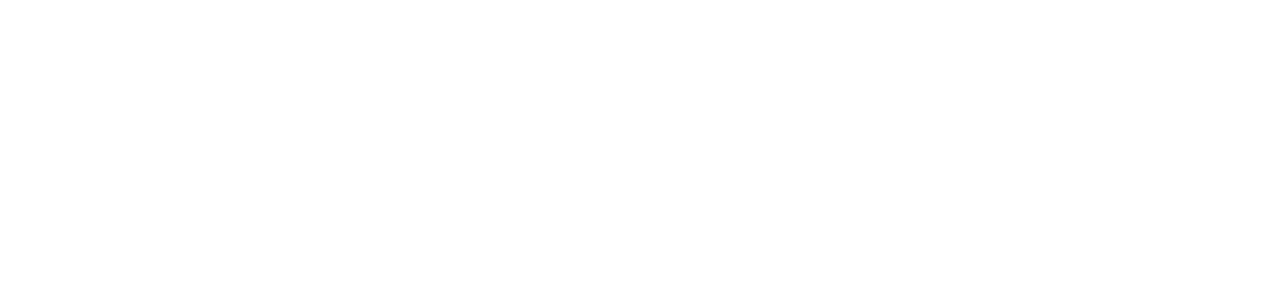
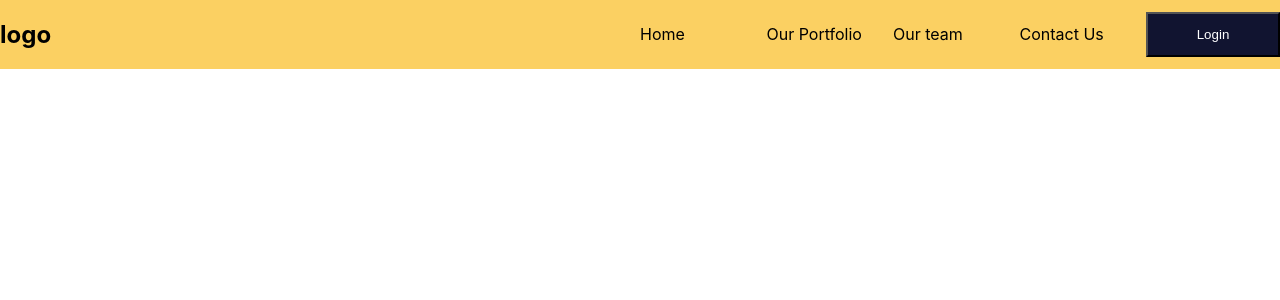
Before and after one commit to bellicose77/creative-agency, a React (Create React App) app in the folder frontend/: page / in a window 1280 px wide. Shown: the top 300 px of the page. Built offline with nearby package versions, Linux system fonts and the light colour scheme.

Commit message:
navigation bar

```diff
--- a/frontend/src/components/Navbar/Navbar.css
+++ b/frontend/src/components/Navbar/Navbar.css
@@ -1,4 +1,19 @@
-.NavContainer{
+.navContainer{
+    background-color: #FBD062;
+}
+.navWrapper{
     display: grid;
     grid-template-columns: 1fr 1fr;
 }
+.nItem{
+    display: grid;
+    grid-template-columns: 1fr 1fr 1fr 1fr 1fr;
+    justify-content: center;
+    align-items: center;
+}
+.lButton{
+    background-color: #111430;
+    width: 134px;
+    height: 45px;
+    color: #FFFFFF;
+}
--- a/frontend/src/components/Navbar/Navbar.js
+++ b/frontend/src/components/Navbar/Navbar.js
@@ -6,11 +6,16 @@
         <div className='navContainer'>
           <div className='navWrapper'>
             <div className='nlogo'>
-
+              <h2>logo</h2>
             </div>
             <div className='nItem'>
+               <div>Home</div>
+               <div>Our Portfolio</div>
+               <div>Our team</div>
+               <div>Contact Us</div>
+               <button className='lButton'>Login</button>
+            </div>
 
-            </div>
           </div>
         </div>
     );
```
